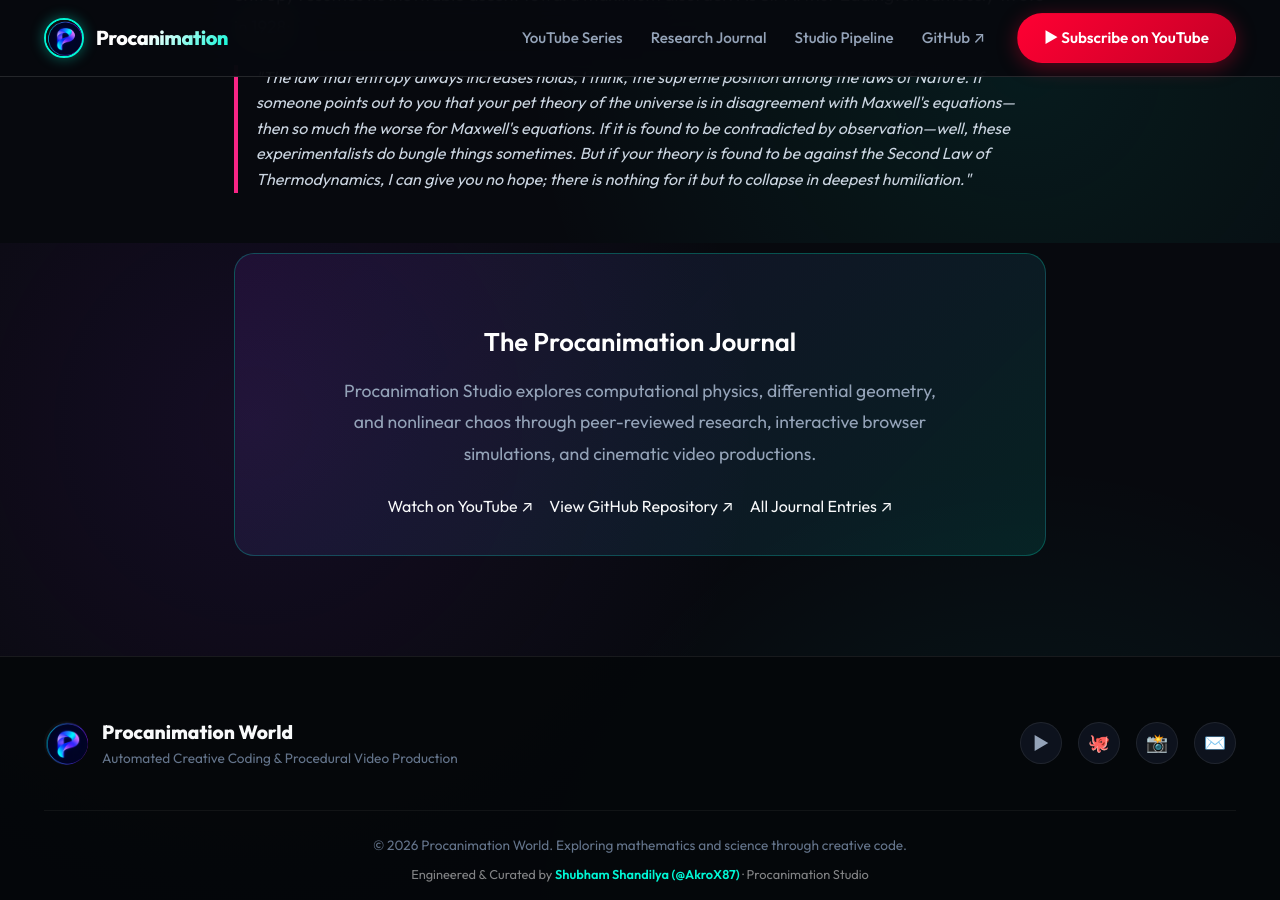
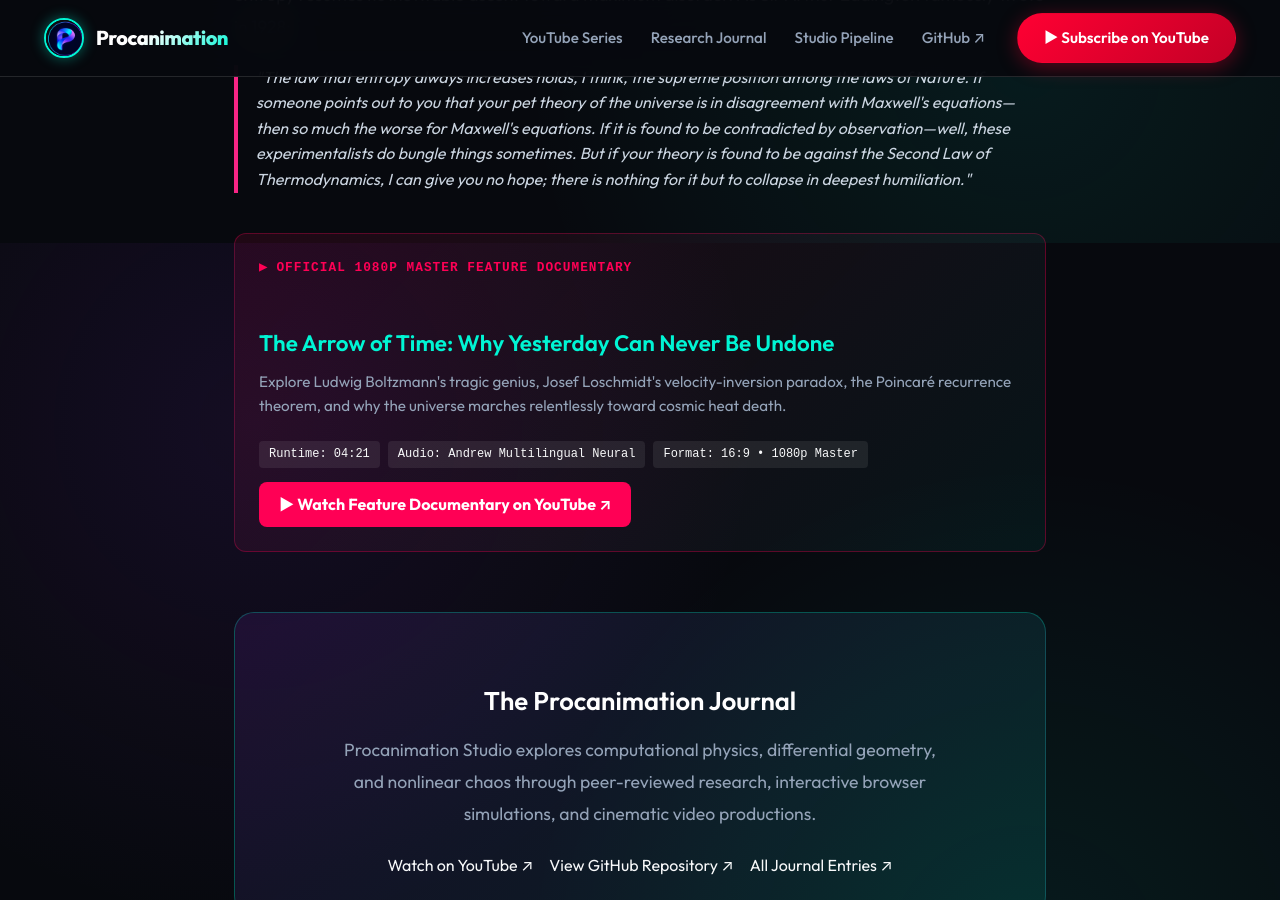
Before and after one commit to procanimation/procanimation.github.io, a Jekyll site: the page built from experiments/arrow-of-time.html, in a window 1280 px wide and 900 px high, scrolled down 2457 px. Built offline with Jekyll 4.4.1, drawn with Linux system fonts in a browser that asks for light colours.

Commit message:
feat(article): add official 1080p feature documentary card with direct YouTube link

```diff
--- a/experiments/arrow-of-time.html
+++ b/experiments/arrow-of-time.html
@@ -84,6 +84,27 @@
   <blockquote style="border-left:4px solid #f72585; padding-left:18px; margin:20px 0; font-style:italic; color:#cbd5e1;">
     "The law that entropy always increases holds, I think, the supreme position among the laws of Nature. If someone points out to you that your pet theory of the universe is in disagreement with Maxwell's equations—then so much the worse for Maxwell's equations. If it is found to be contradicted by observation—well, these experimentalists do bungle things sometimes. But if your theory is found to be against the Second Law of Thermodynamics, I can give you no hope; there is nothing for it but to collapse in deepest humiliation."
   </blockquote>
+
+  <!-- YouTube Documentary Feature Card -->
+  <div class="article-video-card" style="margin-top:40px; background:linear-gradient(135deg, rgba(255, 0, 85, 0.1), rgba(0, 245, 212, 0.05)); border:1px solid rgba(255, 0, 85, 0.3); border-radius:12px; padding:24px; display:flex; flex-direction:column; gap:16px;">
+    <div style="font-family:var(--font-mono, monospace); font-size:0.8rem; color:#ff0055; text-transform:uppercase; letter-spacing:1px; font-weight:700;">
+      ▶ OFFICIAL 1080P MASTER FEATURE DOCUMENTARY
+    </div>
+    <div class="video-info">
+      <h3 style="margin-bottom:8px; font-size:1.4rem;">The Arrow of Time: Why Yesterday Can Never Be Undone</h3>
+      <p style="color:#94a3b8; font-size:0.95rem; line-height:1.6;">
+        Explore Ludwig Boltzmann's tragic genius, Josef Loschmidt's velocity-inversion paradox, the Poincaré recurrence theorem, and why the universe marches relentlessly toward cosmic heat death.
+      </p>
+      <div style="display:flex; flex-wrap:wrap; gap:8px; margin:14px 0;">
+        <span style="font-size:0.75rem; padding:4px 10px; border-radius:4px; background:rgba(255,255,255,0.08); font-family:var(--font-mono, monospace);">Runtime: 04:21</span>
+        <span style="font-size:0.75rem; padding:4px 10px; border-radius:4px; background:rgba(255,255,255,0.08); font-family:var(--font-mono, monospace);">Audio: Andrew Multilingual Neural</span>
+        <span style="font-size:0.75rem; padding:4px 10px; border-radius:4px; background:rgba(255,255,255,0.08); font-family:var(--font-mono, monospace);">Format: 16:9 • 1080p Master</span>
+      </div>
+      <a href="https://www.youtube.com/watch?v=O-0rUbsY_Lo" target="_blank" class="sim-btn primary" style="display:inline-flex; align-items:center; gap:8px; text-decoration:none; background:#ff0055; border-color:#ff0055; color:#fff; font-weight:bold; padding:10px 20px; border-radius:8px;">
+        ▶ Watch Feature Documentary on YouTube ↗
+      </a>
+    </div>
+  </div>
 </div>
 
 <script>
```
